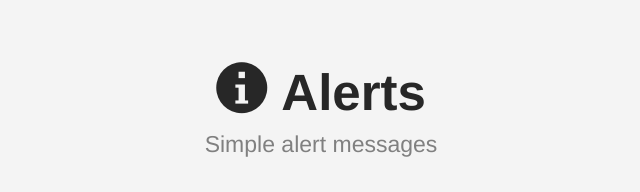
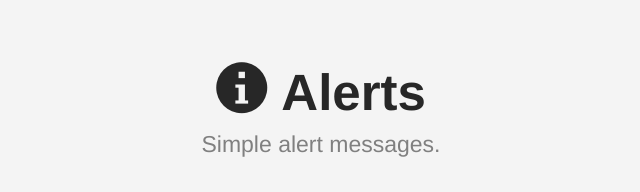
Before and after one commit to cferdinandi/alerts, a plain HTML site: page index.html in a window 1280 px wide. Shown: the top 192 px of the page, 319-959 px from the left. Drawn offline with nearby package versions, Linux system fonts and the light colour scheme.

Commit message:
Initial Commit

```diff
--- a/index.html
+++ b/index.html
@@ -18,7 +18,7 @@
 	    <article class="container text-center">
 
             <h1 class="text-taller no-space-bottom"><i class="icon-logo"></i> Alerts</h1>
-            <p class="text-tall text-muted">Simple alert messages</p>
+            <p class="text-tall text-muted">Simple alert messages.</p>
 
 	        <p><a class="btn btn-blue btn-jumbo" href="https://github.com/cferdinandi/alerts/archive/master.zip">Download Alerts</a></p>
 
```
